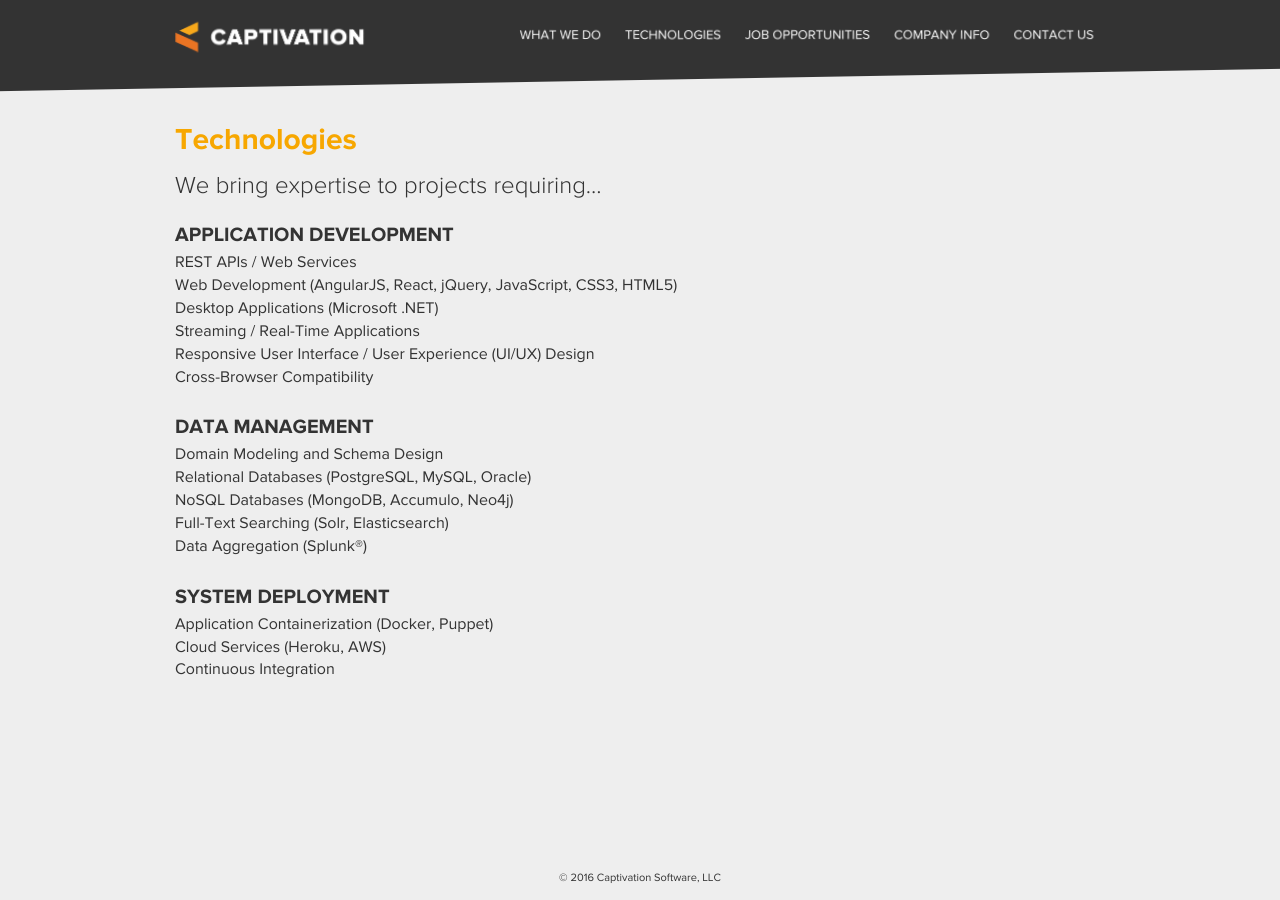
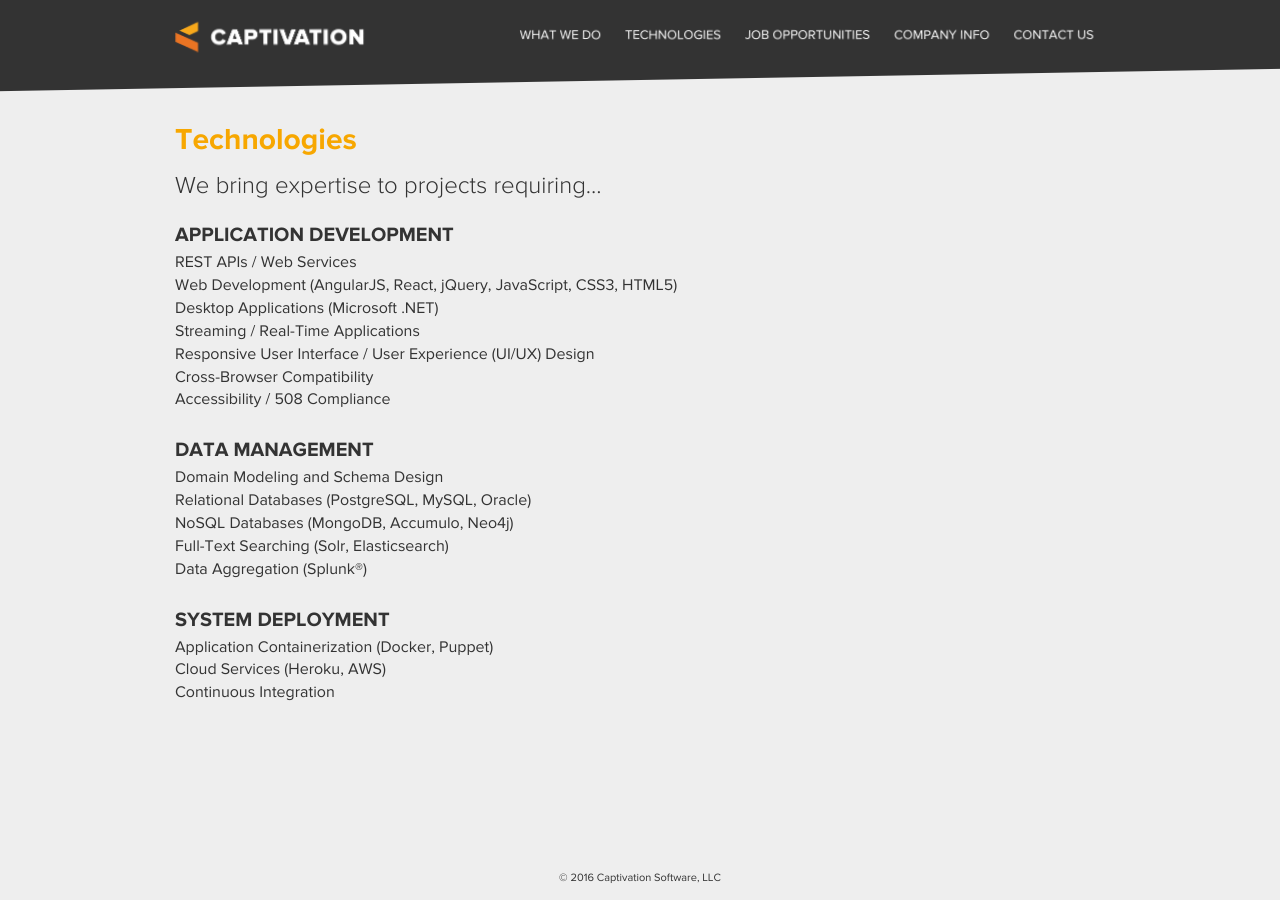
Before and after one commit to isabella232/captivationsoftware.github.io-archive, a Jekyll site: the page built from technologies.html, in a window 1280 px wide. Built offline with Jekyll 4.4.1, drawn with Linux system fonts in a browser that asks for light colours; nearby versions of some CDN libraries; some web fonts are replaced.

Commit message:
508 compliance

```diff
--- a/technologies.html
+++ b/technologies.html
@@ -15,6 +15,7 @@ heading: 'Technologies'
       <li>Streaming / Real-Time Applications</li>
       <li>Responsive User Interface / User Experience (UI/UX) Design</li>
       <li>Cross-Browser Compatibility</li>
+      <li>Accessibility / 508 Compliance</li>
     </ul>
 
     <h3>Data Management</h3>
```
